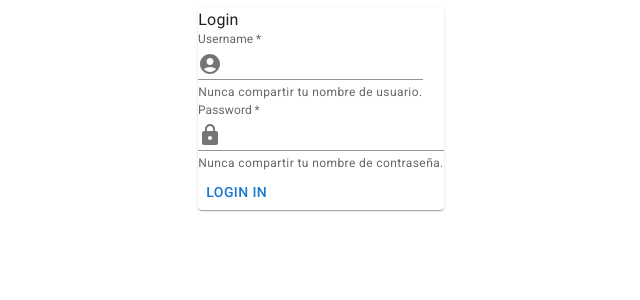
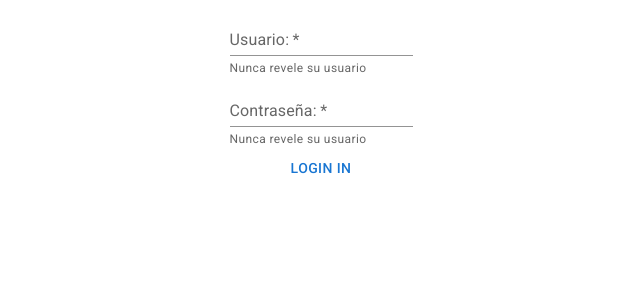
Before and after one commit to Proyecto-Station/ProyectoStationWeb, a React (Create React App) app: page / in a window 1280 px wide. Shown: the top 300 px of the page, without its empty margins (319-959 px from the left). Built offline with nearby package versions, Linux system fonts and the light colour scheme.

Commit message:
Update de Home.js y creacion de Componentes SignInForm y SignInError

```diff
--- a/src/App.js
+++ b/src/App.js
@@ -1,5 +1,5 @@
 import React, { useState, useEffect } from 'react'
-import { Routes, Route, Link } from 'react-router-dom'
+import { Routes, Route } from 'react-router-dom'
 
 import AuthService from './Services/Api/Auth.Service'
 import EventBus from './Services/Common/EventBus'
--- /dev/null
+++ b/src/Components/Auth/SignInError.js
@@ -0,0 +1,36 @@
+import React from 'react'
+
+import { Snackbar, Slide, Alert, AlertTitle } from '@mui/material'
+
+function SignInError({open, message, type, handleChangeClose}) {
+
+  const TransitionDown = (props) => {
+    return <Slide {...props} direction='down' />
+  }
+
+  return(
+    <>
+      <Snackbar
+        open={open}
+        onClose={handleChangeClose}
+        TransitionComponent={TransitionDown}
+        autoHideDuration={3000}
+        anchorOrigin={{
+          vertical: 'top',
+          horizontal: 'center'
+        }}
+      >
+        <Alert
+          onClose={handleChangeClose}
+          severity={type}
+          sx={{ width: '100%' }}
+        >
+          <AlertTitle>Error</AlertTitle>
+          {message}
+        </Alert>
+      </Snackbar>
+    </>
+  )
+}
+
+export default SignInError
--- /dev/null
+++ b/src/Components/Auth/SignInForm.js
@@ -0,0 +1,59 @@
+import React from 'react'
+
+import { Box, Button, Grid, TextField } from '@mui/material'
+
+function SignInForm({handleChangeUsername, username, handleChangePassword, password, handleSubmit}) {
+  return (
+    <>
+      <Grid
+        container
+        direction='column'
+        justifyContent='center'
+        alignItems='center'
+      >
+        <Box
+          component='form'
+          noValidate
+          autoComplete='off'
+          onSubmit={handleSubmit}
+        >
+          <div>
+            <TextField
+              label='Usuario:'
+              helperText='Nunca revele su usuario'
+              variant='standard'
+              value={username}
+              onChange={handleChangeUsername}
+              required
+            />
+          </div>
+          <div>
+            <TextField
+              label='Contraseña:'
+              helperText='Nunca revele su usuario'
+              type='password'
+              variant='standard'
+              value={password}
+              onChange={handleChangePassword}
+              required
+            />
+          </div>
+          <div>
+            <Button
+              type='submit'
+              sx={{
+                display: 'block',
+                ml: 'auto',
+                mr: 'auto'
+              }}
+            >
+              Login In
+            </Button>
+          </div>
+        </Box>
+      </Grid>
+    </>
+  )
+}
+
+export default SignInForm
--- a/src/Components/Home.js
+++ b/src/Components/Home.js
@@ -3,17 +3,18 @@ import { useNavigate } from 'react-router-dom'
 
 import AuthService from '../Services/Api/Auth.Service'
 
-import { Box, Grid, InputAdornment, Paper, TextField, Typography, Button } from '@mui/material'
-import { Lock, AccountCircle } from '@mui/icons-material'
+import SignInForm from './Auth/SignInForm'
+import SignInError from './Auth/SignInError'
 
-import LayoutAlert from './Layout/Layout.Alert'
-
-const Home = () => {
-  const navigate = useNavigate()
-
+function Home() {
   const [username, setUsername] = useState('')
   const [password, setPassword] = useState('')
-  const [loading, setLoading] = useState(false)
+  const [message, setMessage] = useState('')
+  const [type, setType] = useState('')
+  const [loginInError, setLoginInError] = useState(false)
+  const [open, setOpen] = useState(false)
+
+  const navigate = useNavigate()
 
   useEffect(() => {
     if (localStorage.getItem('data')) {
@@ -23,24 +24,27 @@ const Home = () => {
   })
 
   /**
-   * * Funcion Flechas onChange
+   * * Funcion de Login In
    */
-  const onChangeUsername = (e) => {
-    const username = e.target.value
-    setUsername(username)
-  }
+  const onLoginIn = (e) => {
+    e.preventDefault()
+    setLoginInError(false)
 
-  const onChangePassword = (e) => {
-    const password = e.target.value
-    setPassword(password)
-  }
+    if (username === '') {
+      setOpen(true)
+      setType('error')
+      setLoginInError(true)
+      setMessage('Rellene los campos necesarios.')
+      return
+    }
 
-  /**
-   * * Funcion Flecha onClick
-   */
-  const onClickLogin = (e) => {
-    e.preventDefault()
-    setLoading(false)
+    if (password === '') {
+      setOpen(true)
+      setType('error')
+      setLoginInError(true)
+      setMessage('Rellene los campos necesarios.')
+      return
+    }
 
     AuthService.login(username, password).then((res) => {
       const active = res.userData.is_active
@@ -50,63 +54,36 @@ const Home = () => {
         window.location.reload()
       }
     }, () => {
-      setLoading(true)
+      setLoginInError(true)
     })
   }
 
   return (
     <>
-      <Grid container justifyContent={'center'} alignItems={'center'}>
-        <Paper>
-          <Box>
-            <Typography>Login</Typography>
-          </Box>
+      {loginInError && (
+        <div>
+          <SignInError
+            open={open}
+            message={message}
+            type={type}
+            handleChangeClose={ () => setOpen(false) }
+          />
+        </div>
+      )}
 
-          {loading && (
-            <Box>
-              <LayoutAlert type='error' msg='Invalid credentials' />
-            </Box>
-          )}
-
-          <Box>
-            <TextField
-              label='Username'
-              helperText='Nunca compartir tu nombre de usuario.'
-              variant='standard'
-              required
-              value={username}
-              onChange={onChangeUsername}
-              InputProps={{
-                startAdornment: (
-                  <InputAdornment position='start'>
-                    <AccountCircle />
-                  </InputAdornment>
-                ),
-              }}
-            />
-          </Box>
-          <Box>
-            <TextField
-              label='Password'
-              helperText='Nunca compartir tu nombre de contraseña.'
-              variant='standard'
-              required
-              value={password}
-              onChange={onChangePassword}
-              InputProps={{
-                startAdornment: (
-                  <InputAdornment position='start'>
-                    <Lock />
-                  </InputAdornment>
-                ),
-              }}
-            />
-          </Box>
-          <Box>
-            <Button onClick={onClickLogin}>Login In</Button>
-          </Box>
-        </Paper>
-      </Grid>
+      <div>
+        <SignInForm
+          username={username}
+          password={password}
+          handleChangeUsername={
+            ({target}) => setUsername(target.value)
+          }
+          handleChangePassword={
+            ({target}) => setPassword(target.value)
+          }
+          handleSubmit={onLoginIn}
+        />
+      </div>
     </>
   )
 }
```
